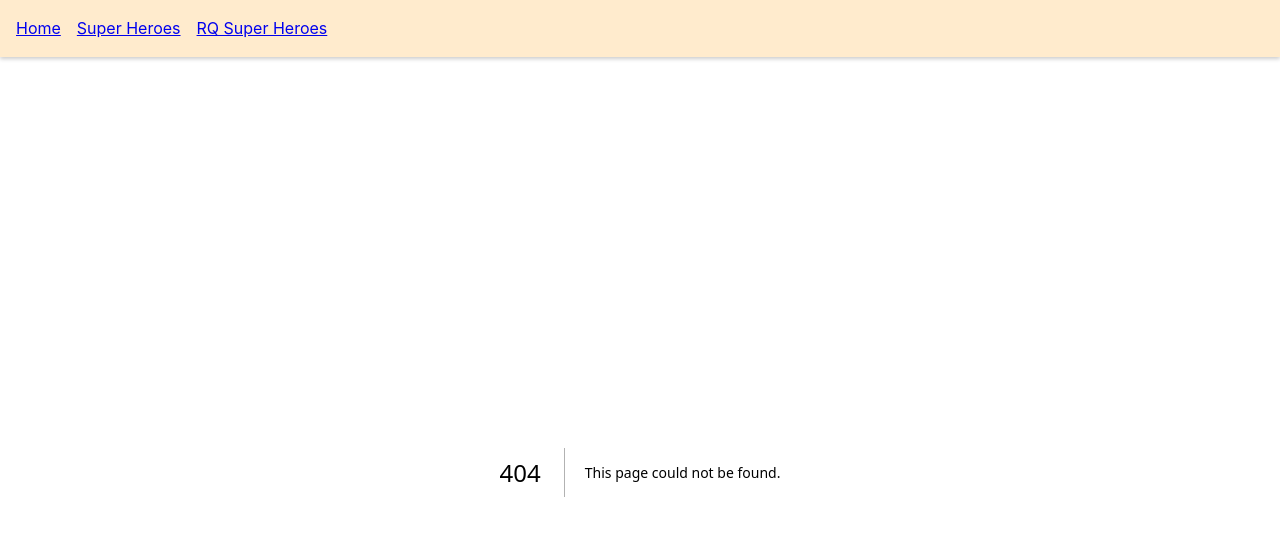
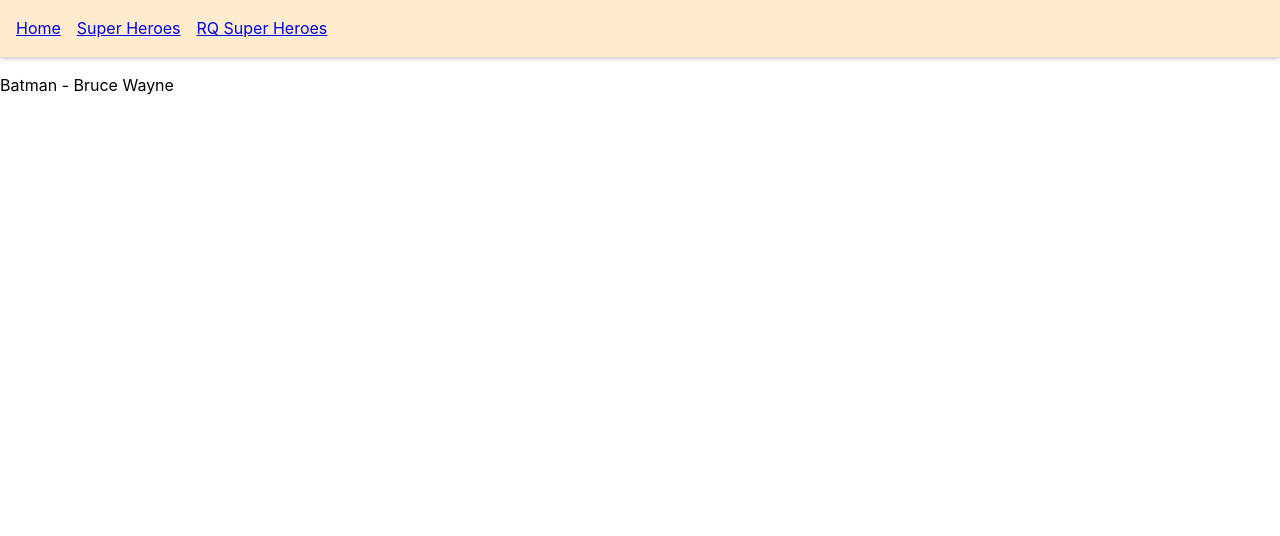
Before and after one commit to Laurence33/react-practice-projects, a Next.js app in the folder react-query-next-pages-mantine/: page /rq-super-heroes/1 in a window 1280 px wide. Before the commit this address had no page. Shown: the top 536 px of the page. Built offline with nearby package versions, Linux system fonts and the light colour scheme; data requests are answered from the project's data file.

Commit message:
query using id

```diff
--- /dev/null
+++ b/react-query-next-pages-mantine/hooks/useSuperHeroData.tsx
@@ -0,0 +1,6 @@
+import { useQuery } from 'react-query';
+import axios from 'axios';
+
+const fetcher = (heroId: string) => axios.get(`http://localhost:4000/superheroes/${heroId}`);
+export const useSuperHeroData = (heroId: string) =>
+  useQuery(['super-hero', heroId], () => fetcher(heroId));
--- /dev/null
+++ b/react-query-next-pages-mantine/pages/rq-super-heroes/[heroId]/index.tsx
@@ -0,0 +1,24 @@
+import { useRouter } from 'next/router';
+import { useSuperHeroData } from '@/hooks/useSuperHeroData';
+
+export function index() {
+  const router = useRouter();
+  const { heroId } = router.query;
+
+  if (!heroId) {
+    return <h3>Not Found</h3>;
+  }
+
+  const { isLoading, isError, error, data } = useSuperHeroData(heroId?.toString());
+  if (isLoading) return <h3>Loading...</h3>;
+
+  if (isError) return <h3>Error: {error.message}</h3>;
+
+  return (
+    <div>
+      {data?.data.name} - {data?.data.alterEgo}
+    </div>
+  );
+}
+
+export default index;
```
Also changed, not shown: react-query-next-pages-mantine/pages/rq-super-heroes/index.tsx (+6 -1 lines).
